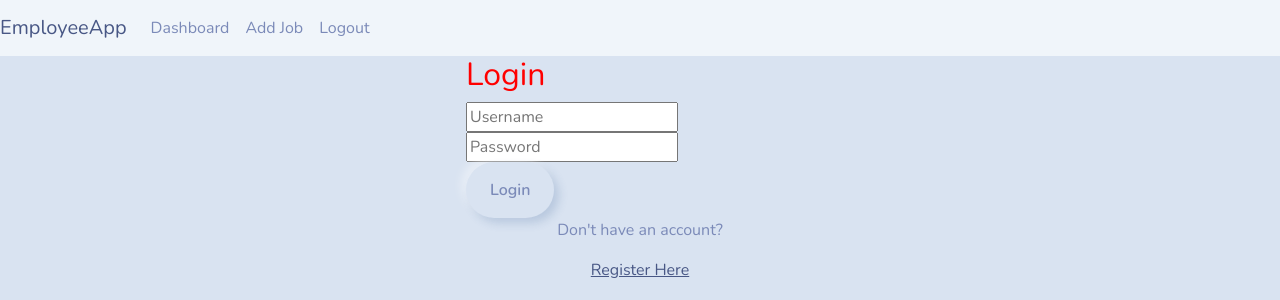
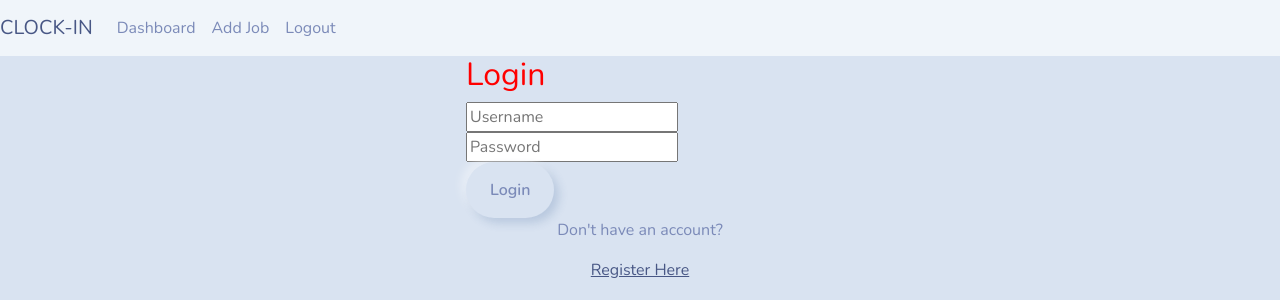
Before and after one commit to RimPeter/employeeapp-ver6, a Django app: a page that uses employeeapp/templates/employeeapp/navbar.html in a window 1280 px wide. Shown: the top 300 px of the page. Run offline with Django 4.2, Linux system fonts and the light colour scheme.

Commit message:
Change path for clockin and clockout

```diff
--- a/employeeapp/templates/employeeapp/navbar.html
+++ b/employeeapp/templates/employeeapp/navbar.html
@@ -1,5 +1,5 @@
 <nav class="navbar navbar-expand-lg navbar-light bg-light">
-    <a class="navbar-brand" href="{% url '' %}">EmployeeApp</a>
+    <a class="navbar-brand" href="{% url '' %}">CLOCK-IN</a>
     <button class="navbar-toggler" type="button" data-toggle="collapse" data-target="#navbarNav" aria-controls="navbarNav" aria-expanded="false" aria-label="Toggle navigation">
         <span class="navbar-toggler-icon"></span>
     </button>
--- a/employeeapp/urls.py
+++ b/employeeapp/urls.py
@@ -12,6 +12,6 @@ urlpatterns = [
     path('update-job/<str:pk>/', views.update_job, name='update-job'),
     path('single-job/<str:pk>/', views.single_job, name='single-job'),
     path('delete-job/<str:pk>/', views.delete_job, name='delete-job'),
-    path('admin/clock-in/', clock_in_view, name='clock_in'),
-    path('admin/clock-out/', clock_out_view, name='clock_out'),
+    path('clockin/', clock_in_view, name='clockin'),
+    path('clockout/', clock_out_view, name='clockout'),
 ]
--- a/employeeapp/views.py
+++ b/employeeapp/views.py
@@ -100,7 +100,7 @@ def clock_in_view(request):
             return redirect('admin:index')
     else:
         form = ClockInForm()
-    return render(request, 'clock_in.html', {'form': form})
+    return render(request, 'employeeapp/clockin.html', {'form': form})
 
 @login_required(login_url='login')
 @staff_member_required
@@ -116,4 +116,4 @@ def clock_out_view(request):
                 return redirect('admin:index')
     else:
         form = ClockOutForm()
-    return render(request, 'clock_out.html', {'form': form})
+    return render(request, 'employeeapp/clockout.html', {'form': form})
```
Also changed, not shown: employeeapp/templates/employeeapp/clockin.html (renamed from employeeapp/templates/employeeapp/clock-in.html), employeeapp/templates/employeeapp/clockout.html (renamed from employeeapp/templates/employeeapp/clock-out.html).
